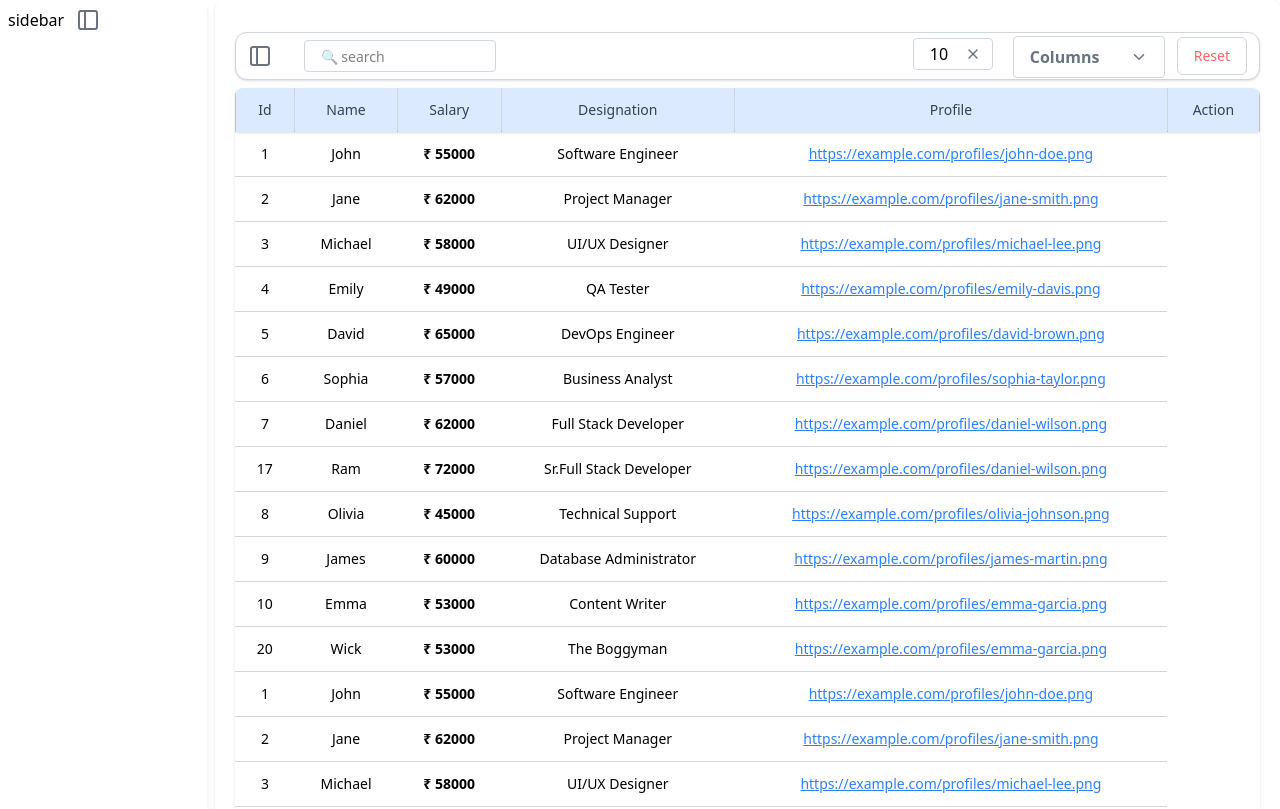
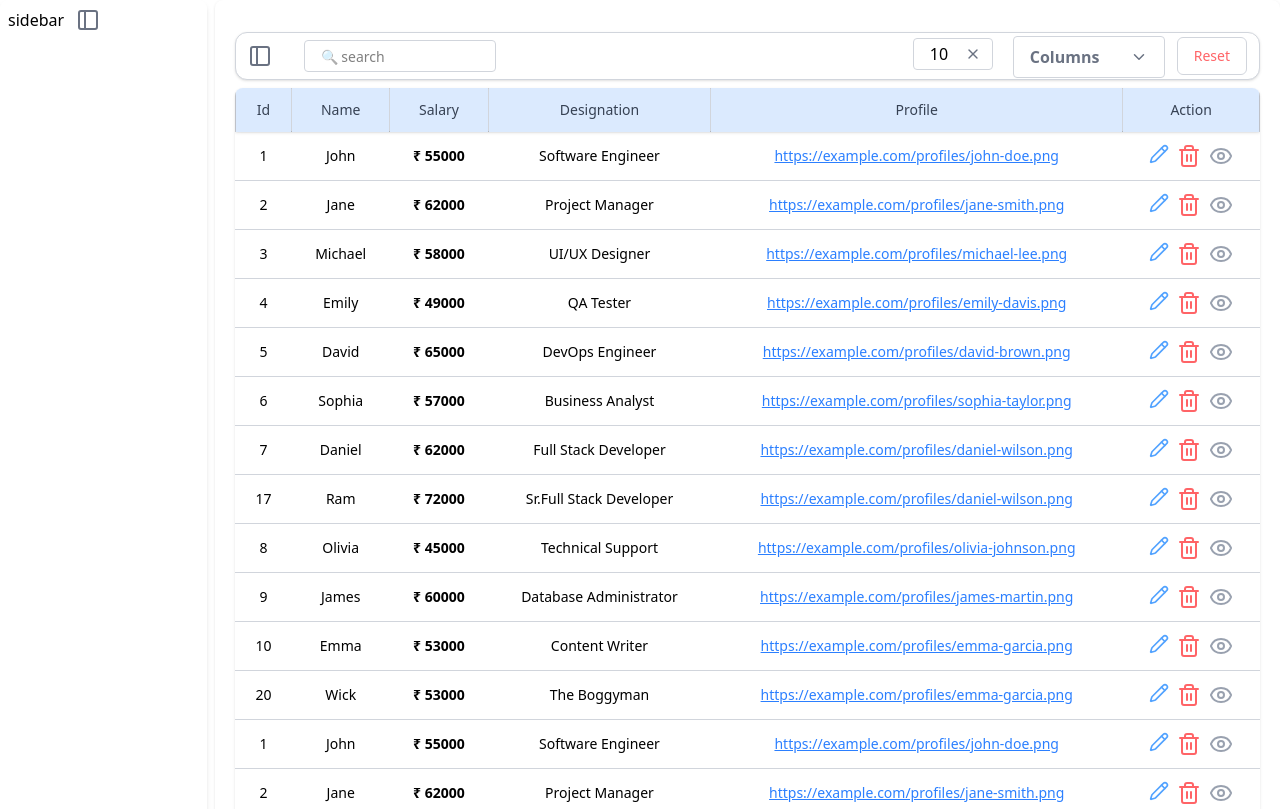
Before and after one commit to omkarnipane01/components, a React (Vite) app: page / in a window 1280 px wide. Shown: the top 809 px of the page. Built offline with nearby package versions, Linux system fonts and the light colour scheme.

Commit message:
monday commit home

```diff
--- a/src/App.jsx
+++ b/src/App.jsx
@@ -136,6 +136,7 @@ function App() {
                       </a>
                     ),
                   },
+
                 ]}
                 action={{ edit: editData, delete: deleteData, view: viewData }}
                 is_search={true}
--- a/src/components/TableCard.jsx
+++ b/src/components/TableCard.jsx
@@ -6,7 +6,7 @@ const TableCard = ({
   data = [],
   rows,
   // action = { edit: false, delete: false },
-  action = { },
+  action = {},
 
   showVertical,
 }) => {
--- a/src/components/TableCell.jsx
+++ b/src/components/TableCell.jsx
@@ -5,11 +5,14 @@ const TableCell = ({
   row,
   rows,
   showActions = false,
-  action,
-  showVertical = false,
+  action={},
+  showVertical = true,
   columns = [], // Pass visible columns
 }) => {
-  console.log("TableCell columns", columns);
+  // console.log("TableCell columns", columns);
+  console.log("row ", row);
+  console.log("rows ", rows);
+
   // const filteredRow = columns.reduce((acc, column) => {
   //   acc[column.key] = row[column.key];
   //   return acc;
@@ -19,18 +22,77 @@ const TableCell = ({
     return acc;
   }, {});
   console.log("filteredRow", filteredRow);
-  // console.log("action", action);
+  console.log("action", action);
+  const enhancedRows = [
+    ...rows,
+    ...(Object.keys(action).length > 0 ? [{
+      key: "action",
+      cell: (row) => (
+        <div className="flex justify-center gap-2">
+          {action.edit && (
+            <Pencil
+              size={20}
+              className="text-blue-400 hover:cursor-pointer"
+              onClick={() => action.edit(row)}
+            />
+          )}
+          {action.delete && (
+            <Trash2
+              size={24}
+              className="text-red-400 hover:cursor-pointer"
+              onClick={() => action.delete(row)}
+            />
+          )}
+          {action.view && (
+            <Eye
+              size={24}
+              className="text-gray-400 hover:cursor-pointer"
+              onClick={() => action.view(row)}
+            />
+          )}
+        </div>
+      )
+    }] : [])
+  ];
+
+
 
   return (
     <tr className=" hover:bg-blue-50">
-      {rows.map((col, index) => (
+      {enhancedRows.map((col, index) => (
         <td
           key={index}
           className={`px-4 py-3  border-b border-gray-300 ${
             showVertical ? "border-l border-r" : ""
           }`}
         >
-          {col.cell ? col.cell(filteredRow) : null}
+          {col.key == "action" ? (
+            <div className="flex justify-center gap-2">
+              {filteredRow?.action?.edit && (
+                <Pencil
+                  size={20}
+                  className="text-blue-400 hover:cursor-pointer"
+                  onClick={() => action?.edit(row)}
+                />
+              )}
+              {filteredRow?.action?.delete && (
+                <Trash2
+                  size={24}
+                  className="text-red-400 hover:cursor-pointer"
+                  onClick={() => action.delete(row)}
+                />
+              )}
+              {filteredRow?.action?.view && (
+                <Eye
+                  size={24}
+                  className="text-gray-400 hover:cursor-pointer"
+                  onClick={() => action.view(row)}
+                />
+              )}
+            </div>
+          ) : col.cell ? (
+            col.cell(filteredRow)
+          ) : null}
         </td>
       ))}
 
```
